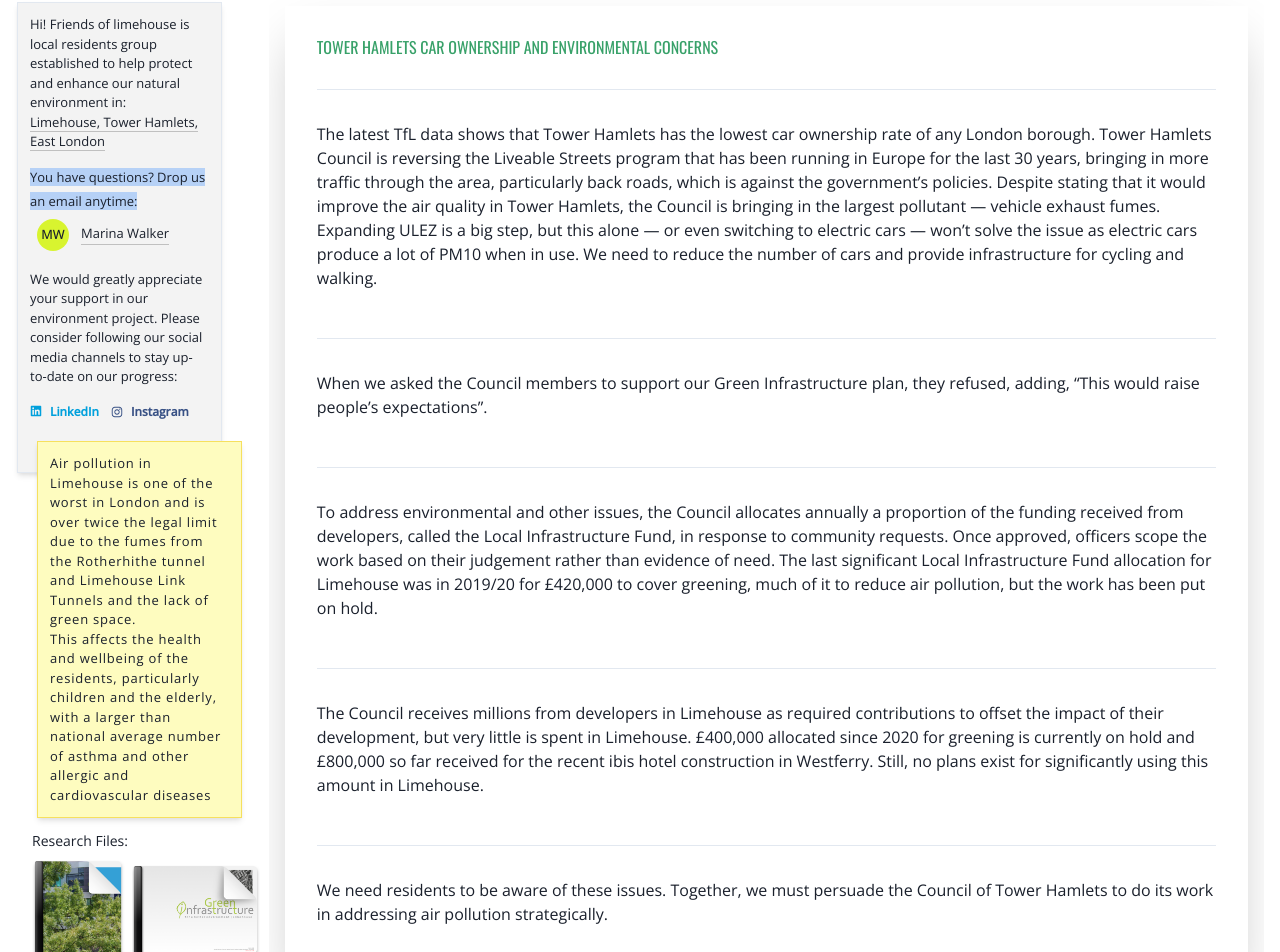
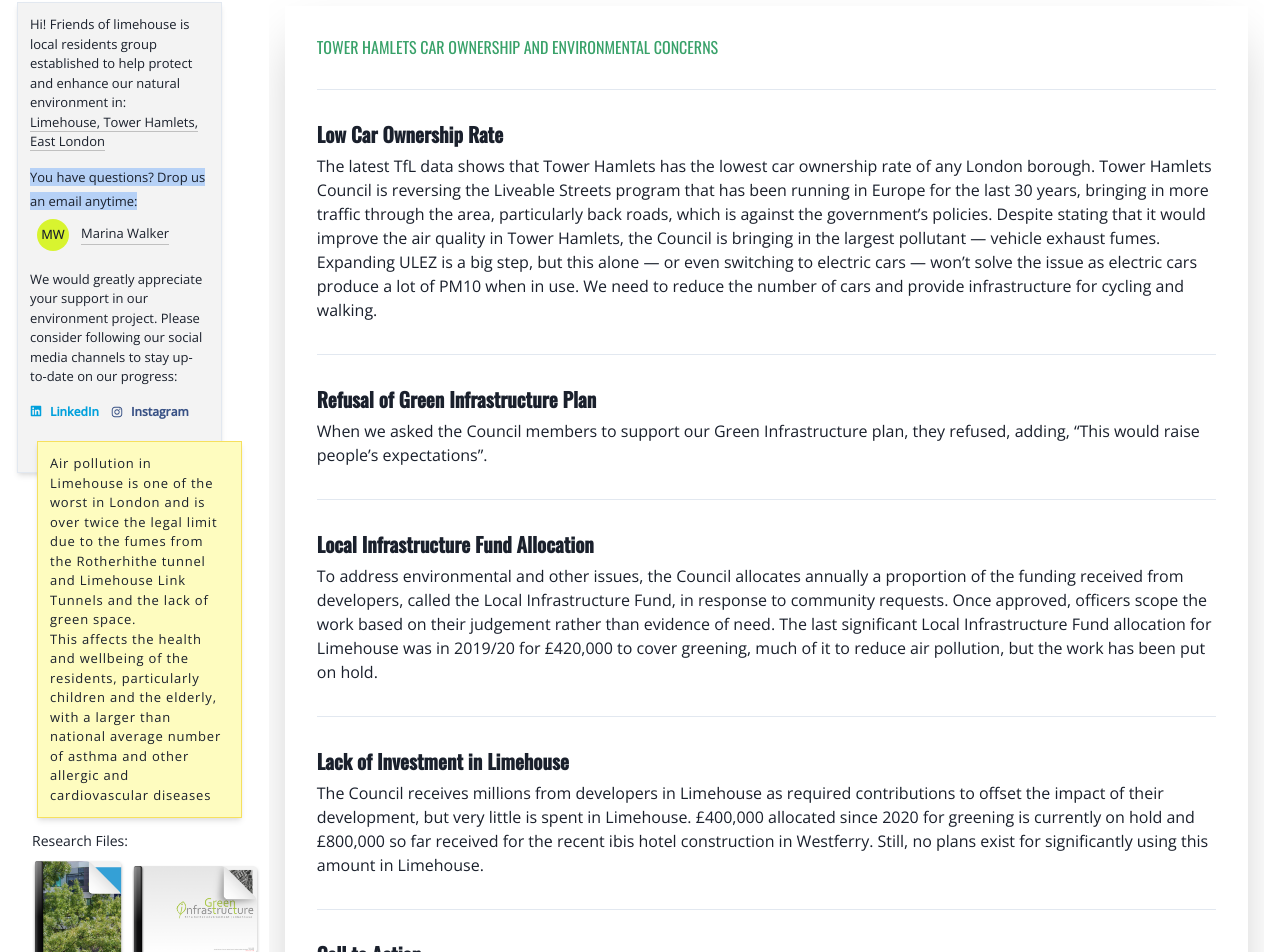
Before and after one commit to friendsoflimehouse/website, a React (Vite) app: page /tower-hamlets-council in a window 1280 px wide. Shown: the part 102-1054 px from the top of the page. Built offline with nearby package versions, Linux system fonts and the light colour scheme.

Commit message:
rework page layout

```diff
--- a/src/pages/THCouncil.tsx
+++ b/src/pages/THCouncil.tsx
@@ -14,31 +14,70 @@ export const THCouncil = () => {
         <CardBody>
           <Stack divider={<StackDivider />} spacing="8">
             <Box>
-                        <Heading
-                            size="sm"
-                            textTransform="uppercase"
-                            fontWeight={400}
-                            color="green.500"
-                        >
+              <Heading size="sm" textTransform="uppercase" fontWeight={400} color="green.500">
                 Tower Hamlets Car Ownership and Environmental Concerns
               </Heading>
             </Box>
 
-                    <Text mb={4}>
-                        The latest TfL data shows that Tower Hamlets has the lowest car ownership rate of any London borough. Tower Hamlets Council is reversing the Liveable Streets program that has been running in Europe for the last 30 years, bringing in more traffic through the area, particularly back roads, which is against the government’s policies. Despite stating that it would improve the air quality in Tower Hamlets, the Council is bringing in the largest pollutant — vehicle exhaust fumes. Expanding ULEZ is a big step, but this alone — or even switching to electric cars — won’t solve the issue as electric cars produce a lot of PM10 when in use. We need to reduce the number of cars and provide infrastructure for cycling and walking.
+            <Box>
+              <Heading size="md" fontWeight="bold" mb={2}>
+                Low Car Ownership Rate
+              </Heading>
+              <Text>
+                The latest TfL data shows that Tower Hamlets has the lowest car ownership rate of any London borough.
+                Tower Hamlets Council is reversing the Liveable Streets program that has been running in Europe for the last 30 years,
+                bringing in more traffic through the area, particularly back roads, which is against the government’s policies.
+                Despite stating that it would improve the air quality in Tower Hamlets, the Council is bringing in the largest pollutant — vehicle exhaust fumes.
+                Expanding ULEZ is a big step, but this alone — or even switching to electric cars — won’t solve the issue as electric cars produce a lot of PM10 when in use.
+                We need to reduce the number of cars and provide infrastructure for cycling and walking.
               </Text>
-                    <Text mb={4}>
-                        When we asked the Council members to support our Green Infrastructure plan, they refused, adding, “This would raise people’s expectations”.
+            </Box>
+
+            <Box>
+              <Heading size="md" fontWeight="bold" mb={2}>
+                Refusal of Green Infrastructure Plan
+              </Heading>
+              <Text>
+                When we asked the Council members to support our Green Infrastructure plan,
+                they refused, adding, “This would raise people’s expectations”.
               </Text>
-                    <Text mb={4}>
-                        To address environmental and other issues, the Council allocates annually a proportion of the funding received from developers, called the Local Infrastructure Fund, in response to community requests. Once approved, officers scope the work based on their judgement rather than evidence of need. The last significant Local Infrastructure Fund allocation for Limehouse was in 2019/20 for £420,000 to cover greening, much of it to reduce air pollution, but the work has been put on hold.
+            </Box>
+
+            <Box>
+              <Heading size="md" fontWeight="bold" mb={2}>
+                Local Infrastructure Fund Allocation
+              </Heading>
+              <Text>
+                To address environmental and other issues, the Council allocates annually a proportion of the funding received from developers,
+                called the Local Infrastructure Fund, in response to community requests.
+                Once approved, officers scope the work based on their judgement rather than evidence of need.
+                The last significant Local Infrastructure Fund allocation for Limehouse was in 2019/20 for £420,000 to cover greening,
+                much of it to reduce air pollution, but the work has been put on hold.
               </Text>
-                    <Text mb={4}>
-                        The Council receives millions from developers in Limehouse as required contributions to offset the impact of their development, but very little is spent in Limehouse. £400,000 allocated since 2020 for greening is currently on hold and £800,000 so far received for the recent ibis hotel construction in Westferry. Still, no plans exist for significantly using this amount in Limehouse.
+            </Box>
+
+            <Box>
+              <Heading size="md" fontWeight="bold" mb={2}>
+                Lack of Investment in Limehouse
+              </Heading>
+              <Text>
+                The Council receives millions from developers in Limehouse as required contributions to offset the impact of their development,
+                but very little is spent in Limehouse.
+                £400,000 allocated since 2020 for greening is currently on hold and £800,000 so far received for the recent ibis hotel construction in Westferry.
+                Still, no plans exist for significantly using this amount in Limehouse.
               </Text>
-                    <Text mb={4}>
-                        We need residents to be aware of these issues. Together, we must persuade the Council of Tower Hamlets to do its work in addressing air pollution strategically.
+            </Box>
+
+            <Box>
+              <Heading size="md" fontWeight="bold" mb={2}>
+                Call to Action
+              </Heading>
+              <Text>
+                We need residents to be aware of these issues.
+                Together, we must persuade the Council of Tower Hamlets to do its work in addressing air pollution strategically.
               </Text>
+            </Box>
+
           </Stack>
         </CardBody>
       </Card>
```
Lines whose indentation alone changed are shown as unchanged.
